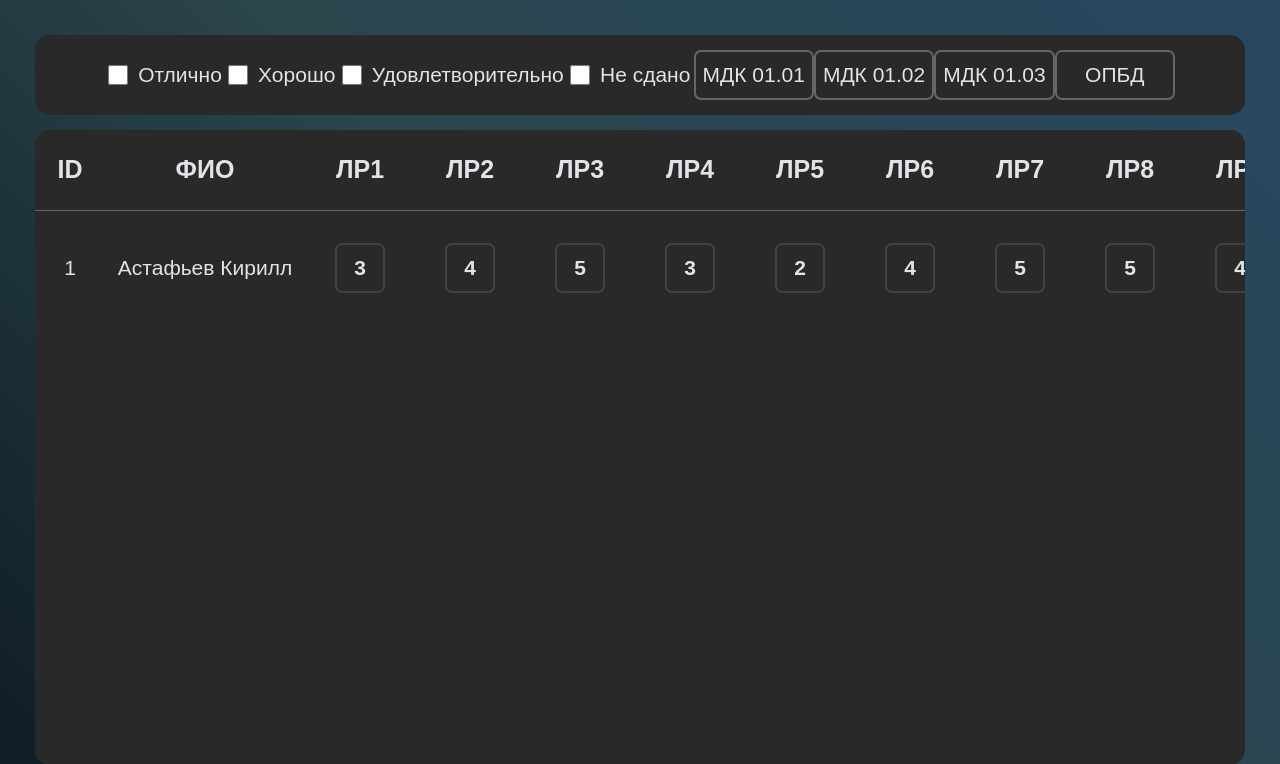
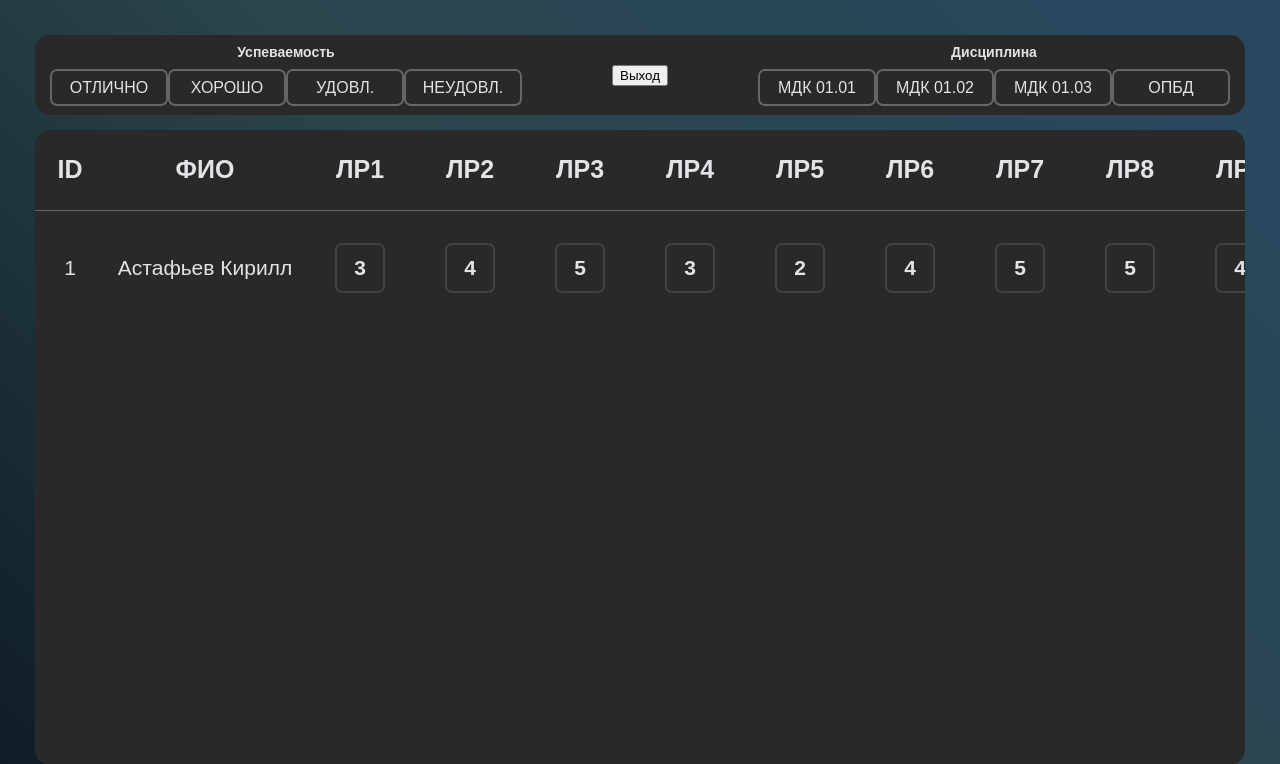
Before and after one commit to astafievK/CourseWork, a PHP site: page /home.php in a window 1280 px wide. Shown: the top 764 px of the page. Run offline with PHP 8.4, Linux system fonts and the light colour scheme; some web fonts are replaced.

Commit message:
home header

```diff
--- a/pages/home/home.php
+++ b/pages/home/home.php
@@ -3,7 +3,7 @@
 $group = "ispp01";
 $idStudent = "1";
 function printMarks(){
-    $sql = "select * from student where groupName = 'ispp01'";
+    //$sql = "select * from student where groupName = 'ispp01'";
 
 
 }
@@ -30,34 +30,30 @@
 <body>
 <header>
     <div class="header-content">
-        <div class="check">
-            <label class="checkbox-container">
-                <input type="checkbox" id="checkCool">
-                <span class="checkmark"></span>
-                Отлично
-            </label>
-            <label class="checkbox-container">
-                <input type="checkbox" id="checkGood">
-                <span class="checkmark"></span>
-                Хорошо
-            </label>
-            <label class="checkbox-container">
-                <input type="checkbox" id="checkSatisfactory">
-                <span class="checkmark"></span>
-                Удовлетворительно
-            </label>
-            <label class="checkbox-container">
-                <input type="checkbox" id="checkBad">
-                <span class="checkmark"></span>
-                Не сдано
-            </label>
+        <div class="filters">
+            <span>Успеваемость</span>
+            <div>
+                <button name="buttonCool">ОТЛИЧНО</button>
+                <button name="buttonSatisfactory">ХОРОШО</button>
+                <button name="buttonCool">УДОВЛ.</button>
+                <button name="buttonBad">НЕУДОВЛ.</button>
+            </div>
+        </div>
+
+        <div class="quit">
+            <form action="home.php" method="post">
+                <button>Выход</button>
+            </form>
         </div>
 
         <div class="disciplines">
-            <button>МДК 01.01</button>
-            <button>МДК 01.02</button>
-            <button>МДК 01.03</button>
-            <button>ОПБД</button>
+            <span>Дисциплина</span>
+            <form action="home.php" method="post">
+                <button name="discipline1">МДК 01.01</button>
+                <button name="discipline2">МДК 01.02</button>
+                <button name="discipline3">МДК 01.03</button>
+                <button name="discipline4">ОПБД</button>
+            </form>
         </div>
     </div>
 </header>
--- a/pages/home/style.css
+++ b/pages/home/style.css
@@ -25,64 +25,68 @@
       height: 80px;
       border-radius: 15px;
       background: #292929;
-      padding: 0 70px 0 70px; }
+      padding: 0 15px 0 15px; }
       html body header .header-content {
         display: flex;
         align-items: center;
         width: 100%;
         height: 100%; }
-        html body header .header-content .check {
-          width: 55%;
+        html body header .header-content .filters {
+          height: 100%;
+          width: 40%;
           display: flex;
-          flex-direction: row; }
-          html body header .header-content .check label {
-            display: flex;
-            justify-content: center;
+          flex-direction: column;
+          justify-content: space-evenly; }
+          html body header .header-content .filters span {
+            font-size: 14px;
             text-align: center;
-            align-items: center;
-            flex-direction: row;
-            user-select: none;
-            font-size: 21px;
-            cursor: pointer;
-            flex-grow: 1; }
-            html body header .header-content .check label input {
-              margin-right: 10px;
-              width: 20px;
-              height: 20px;
-              border: 2px solid red;
-              transition: all 0.2s; }
-              html body header .header-content .check label input #checkBad:checked {
-                box-shadow: 0 0 10px 2px rgba(255, 0, 0, 0.6); }
-              html body header .header-content .check label input #checkSatisfactory:checked {
-                box-shadow: 0 0 10px 2px rgba(255, 140, 0, 0.6); }
-              html body header .header-content .check label input #checkGood:checked {
-                box-shadow: 0 0 10px 2px rgba(46, 139, 87, 0.6); }
-              html body header .header-content .check label input #checkCool:checked {
-                box-shadow: 0 0 10px 2px rgba(144, 238, 144, 0.6); }
-            html body header .header-content .check label:hover input {
-              transition: all 0.2s; }
-            html body header .header-content .check label:hover #checkBad {
-              box-shadow: 0 0 10px 2px rgba(255, 0, 0, 0.6); }
-            html body header .header-content .check label:hover #checkSatisfactory {
-              box-shadow: 0 0 10px 2px rgba(255, 140, 0, 0.6); }
-            html body header .header-content .check label:hover #checkGood {
-              box-shadow: 0 0 10px 2px rgba(46, 139, 87, 0.6); }
-            html body header .header-content .check label:hover #checkCool {
-              box-shadow: 0 0 10px 2px rgba(144, 238, 144, 0.6); }
-        html body header .header-content .disciplines {
-          width: 45%;
+            font-weight: 700; }
+          html body header .header-content .filters div {
             display: flex;
             justify-content: space-evenly; }
-          html body header .header-content .disciplines button {
-            font-size: 21px;
+            html body header .header-content .filters div button {
+              font-size: 16px;
               color: #e1e3e6;
-            height: 50px;
-            width: 150px;
+              height: 37px;
+              width: 120px;
               background: transparent;
               border: 2px solid #666;
               border-radius: 7px;
               transition: all 0.2s; }
-            html body header .header-content .disciplines button:hover {
+              html body header .header-content .filters div button:hover {
+                border-color: #e1e3e6;
+                transition: all 0.2s; }
+        html body header .header-content .quit {
+          width: 20%;
+          height: 100%; }
+          html body header .header-content .quit form {
+            height: 100%;
+            display: flex;
+            justify-content: center;
+            align-items: center; }
+        html body header .header-content .disciplines {
+          height: 100%;
+          width: 40%;
+          display: flex;
+          flex-direction: column;
+          justify-content: space-evenly; }
+          html body header .header-content .disciplines span {
+            font-size: 14px;
+            text-align: center;
+            font-weight: 700; }
+          html body header .header-content .disciplines form {
+            display: flex;
+            justify-content: space-evenly; }
+            html body header .header-content .disciplines form button {
+              font-size: 16px;
+              color: #e1e3e6;
+              height: 37px;
+              width: 120px;
+              background: transparent;
+              border: 2px solid #666;
+              border-radius: 7px;
+              transition: all 0.2s; }
+              html body header .header-content .disciplines form button:hover {
                 border-color: #e1e3e6;
                 transition: all 0.2s; }
     html body .table-container {
--- a/pages/home/style.scss
+++ b/pages/home/style.scss
@@ -38,7 +38,7 @@
       height: $headerHeight;
       border-radius: 15px;
       background: #292929;
-      padding: 0 70px 0 70px;
+      padding: 0 15px 0 15px;
 
       .header-content{
         display: flex;
@@ -46,93 +46,88 @@
         width: 100%;
         height: 100%;
 
-        .check{
-          width: 55%;
+        .filters{
+          height: 100%;
+          width: 40%;
           display: flex;
-          flex-direction: row;
+          flex-direction: column;
+          justify-content: space-evenly;
 
-          label{
+          span{
+            font-size: 14px;
+            text-align: center;
+            font-weight: 700;
+          }
+
+          div{
             display: flex;
-            justify-content: center;
-            text-align: center;
-            align-items: center;
-            flex-direction: row;
-            user-select: none;
-            font-size: 21px;
-            cursor: pointer;
-            flex-grow: 1;
+            justify-content: space-evenly;
 
-            input{
-              margin-right: 10px;
-              width: 20px;
-              height: 20px;
-              border: 2px solid red;
+            button{
+              font-size: 16px;
+              color: #e1e3e6;
+              height: 37px;
+              width: 120px;
+              background: transparent;
+              border: 2px solid #666;
+              border-radius: 7px;
 
               transition: all 0.2s;
 
+              &:hover{
+                border-color: #e1e3e6;
 
-              #checkBad:checked{
-                box-shadow: 0 0 10px 2px rgba(255, 0, 0, 0.6);
-              }
-
-              #checkSatisfactory:checked{
-                box-shadow: 0 0 10px 2px rgba(255, 140, 0, 0.6);
-              }
-
-              #checkGood:checked{
-                box-shadow: 0 0 10px 2px rgba(46, 139, 87, 0.6);
-              }
-
-              #checkCool:checked{
-                box-shadow: 0 0 10px 2px rgba(144, 238, 144, 0.6);
-              }
-            }
-
-            &:hover{
-
-              input{
                 transition: all 0.2s;
-              }
-
-              #checkBad{
-                box-shadow: 0 0 10px 2px rgba(255, 0, 0, 0.6);
-              }
-
-              #checkSatisfactory{
-                box-shadow: 0 0 10px 2px rgba(255, 140, 0, 0.6);
-              }
-
-              #checkGood{
-                box-shadow: 0 0 10px 2px rgba(46, 139, 87, 0.6);
-              }
-
-              #checkCool{
-                box-shadow: 0 0 10px 2px rgba(144, 238, 144, 0.6);
               }
             }
           }
         }
 
+        .quit{
+          width: 20%;
+          height: 100%;
+
+          form{
+            height: 100%;
+            display: flex;
+            justify-content: center;
+            align-items: center;
+          }
+        }
+
         .disciplines{
-          width: 45%;
+          height: 100%;
+          width: 40%;
           display: flex;
+          flex-direction: column;
           justify-content: space-evenly;
 
-          button{
-            font-size: 21px;
-            color: #e1e3e6;
-            height: 50px;
-            width: 150px;
-            background: transparent;
-            border: 2px solid #666;
-            border-radius: 7px;
+          span{
+            font-size: 14px;
+            text-align: center;
+            font-weight: 700;
+          }
 
-            transition: all 0.2s;
+          form{
+            display: flex;
+            justify-content: space-evenly;
 
-            &:hover{
-              border-color: #e1e3e6;
+            button{
+              font-size: 16px;
+              color: #e1e3e6;
+              height: 37px;
+              width: 120px;
+              background: transparent;
+              border: 2px solid #666;
+              border-radius: 7px;
 
               transition: all 0.2s;
+
+              &:hover{
+                border-color: #e1e3e6;
+
+                transition: all 0.2s;
+              }
             }
           }
         }
```
Also changed, not shown: 1 other file. Lines whose indentation alone changed are shown as unchanged.
